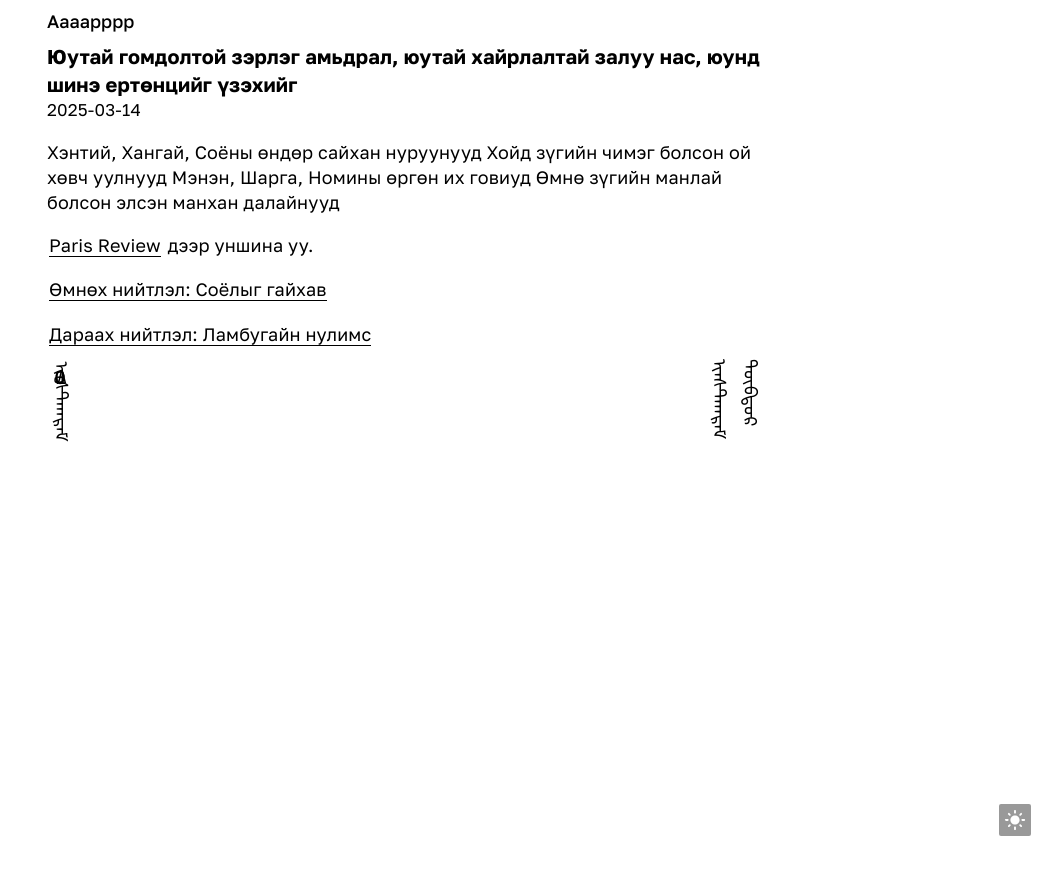
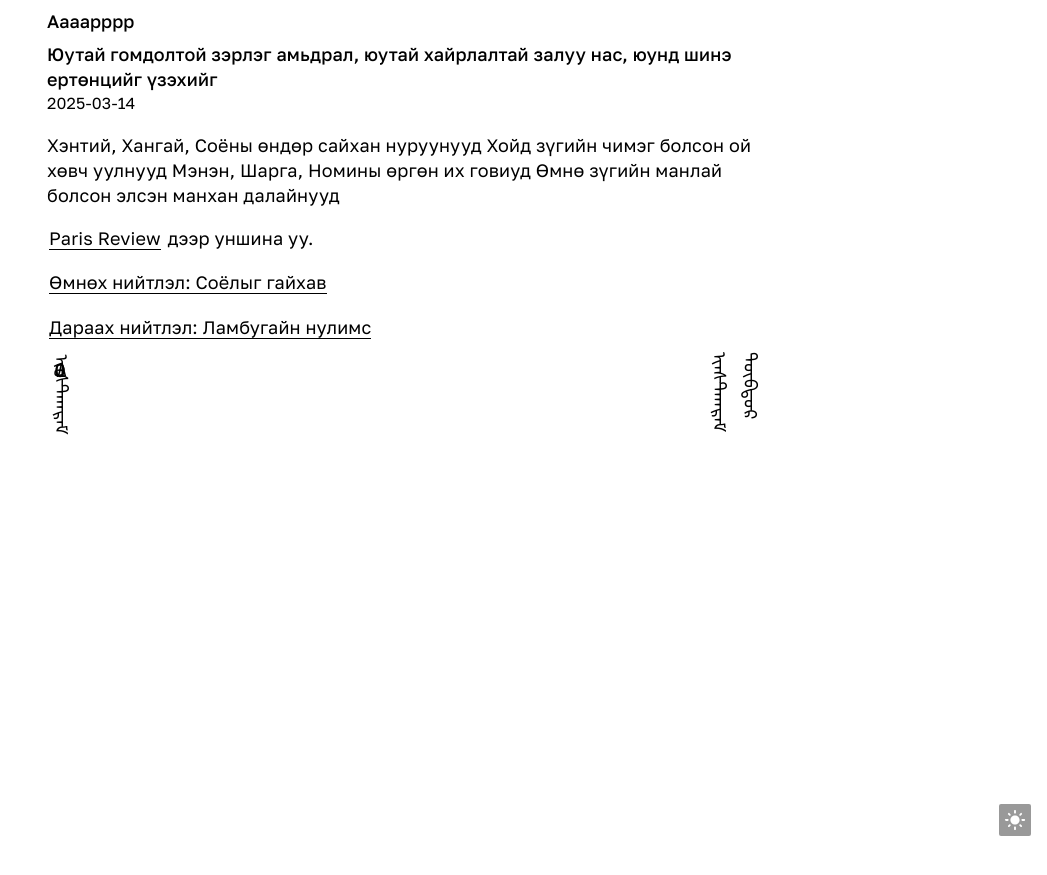
Before and after one commit to aaaarrrrvvvv/aaaarrrrvvvv.github.io, a Jekyll site: the page built from _posts/2025-03-15-Ёсоороо-хальж-дээ.md, in a window 1280 px wide. Shown: the top 875 px of the page, without its empty margins (233-1280 px from the left). Built offline with Jekyll 4.4.1, drawn with Linux system fonts in a browser that asks for light colours; some web fonts are replaced.

Commit message:
Update post.css

```diff
--- a/static/css/post.css
+++ b/static/css/post.css
@@ -4,12 +4,12 @@
   letter-spacing: 0.01em;
 }
 .page-post .title {
-  font-size: 20px;
-  font-weight: bold;
+  font-size: 18px;
+  font-weight: 500;
   color: #000000;
 }
 .page-post .subtitle {
-  font-size: 17px;
+  font-size: 16px;
   color: #000000;
 }
 .page-post .post > * {
@@ -156,7 +156,7 @@
 }
 @media screen and (max-width: 560px) {
   .page-post {
-    font-size: 16px;
+    font-size: 18px;
     letter-spacing: 0.015em;
   }
   .page-post pre code {
```
